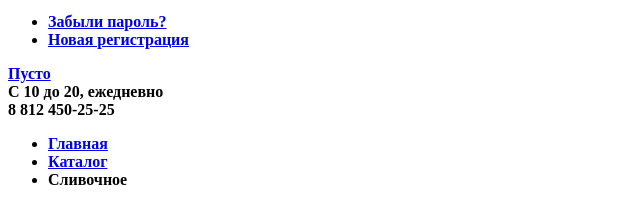
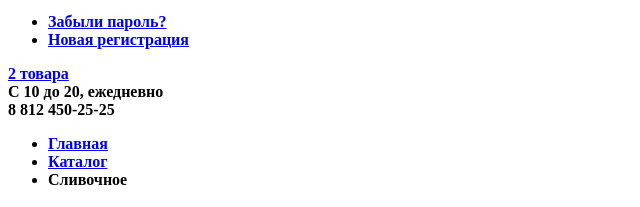
Before and after one commit to maximkatut/388127-gllacy, a plain HTML site: page catalog.html in a window 1280 px wide. Shown: the part 304-511 px from the top of the page, 0-640 px from the left. Drawn offline with Linux system fonts and the light colour scheme.

Commit message:
added class .full for .cart and textContent is "2 товара"

```diff
--- a/catalog.html
+++ b/catalog.html
@@ -66,7 +66,7 @@
           </form>
         </div>
         <div class="user-block-item">
-          <a class="cart-btn" href="#">Пусто</a>
+          <a class="cart-btn full" href="#">2 товара</a>
         </div>
       </div>
       <div class="phone">
```
